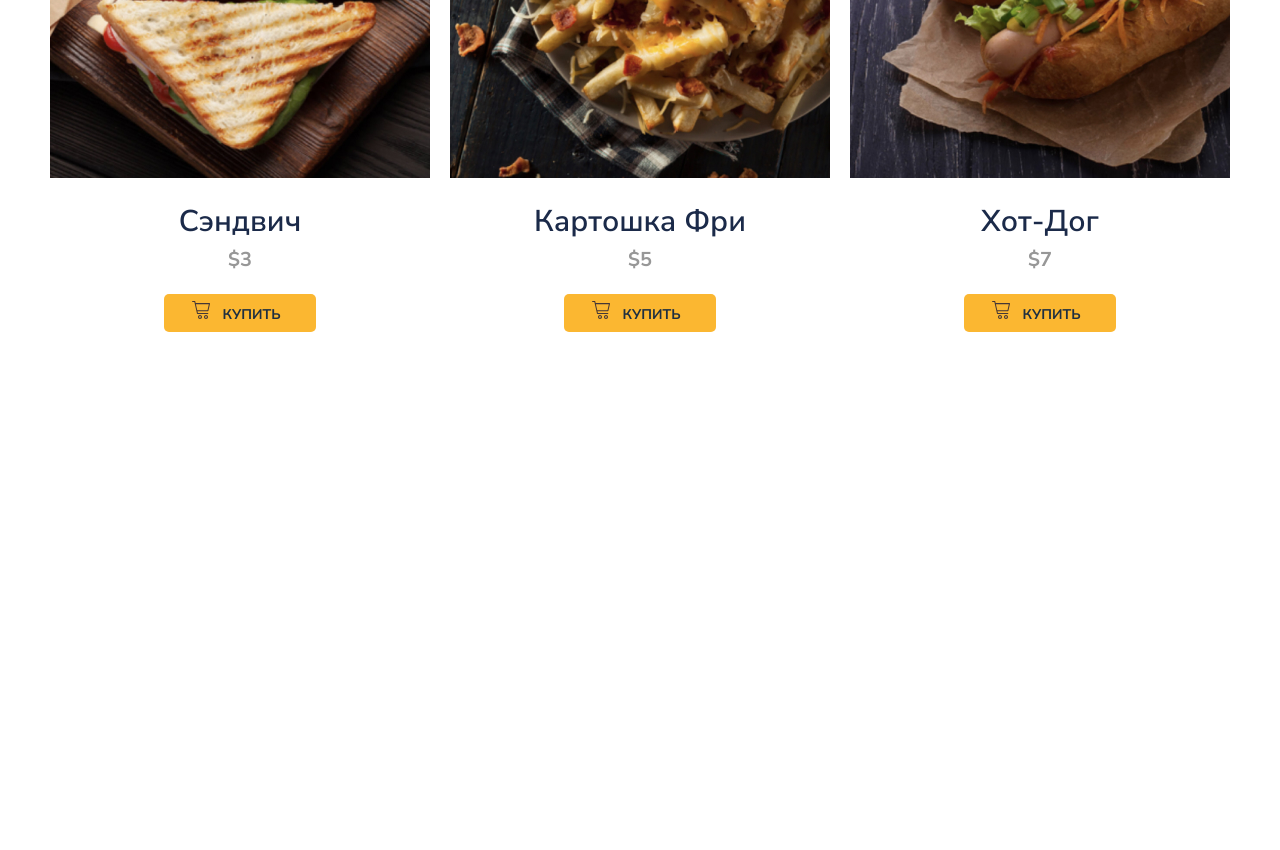
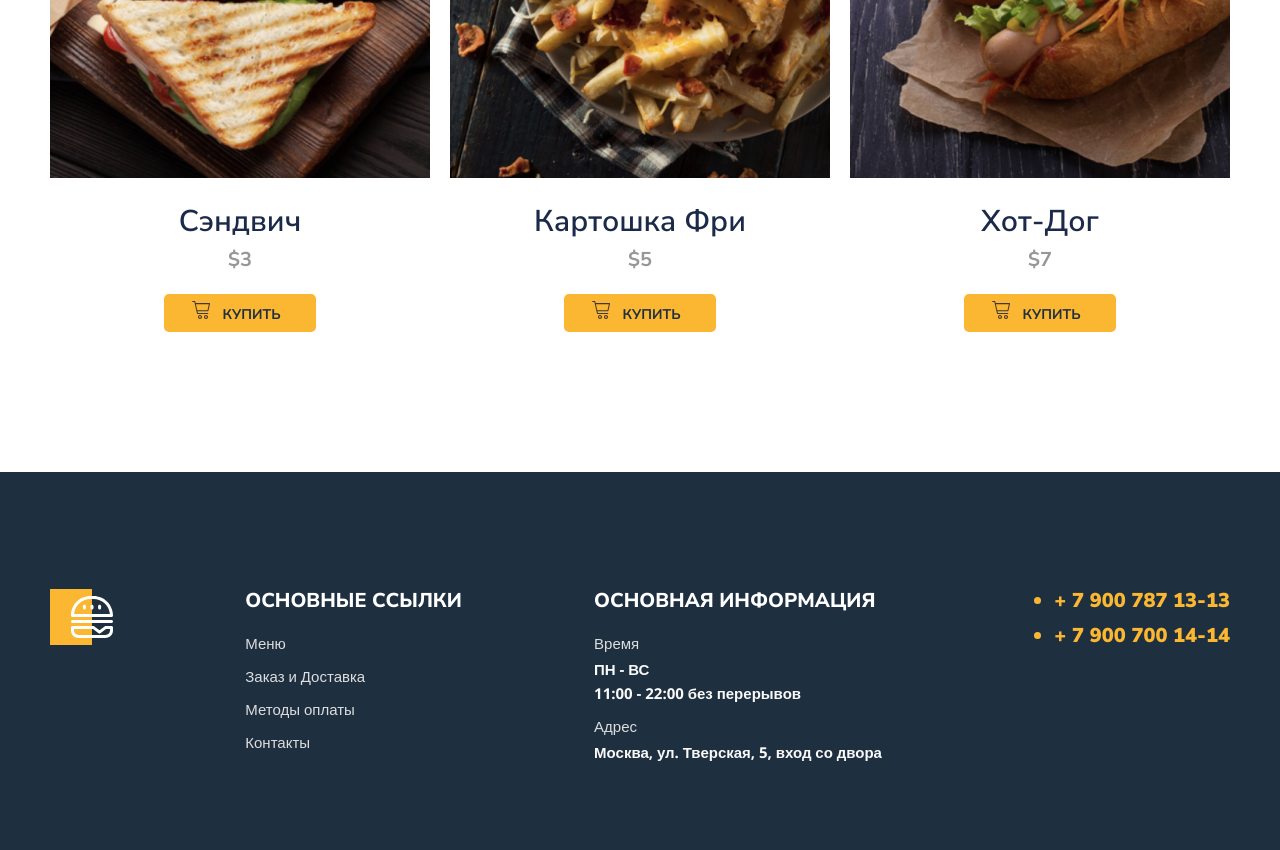
Before and after one commit to LilyaVasina/Module01-Burger, a plain HTML site: page index.html in a window 1280 px wide. Shown: the part 3000-3850 px from the top of the page. Before the commit the page ends 3332 px from the top, so only its background shows below. Drawn offline with nearby package versions, Linux system fonts and the light colour scheme.

Commit message:
Add files

```diff
--- a/index.html
+++ b/index.html
@@ -139,10 +139,10 @@
                 </div>
             </div>
         </section>
-        <section class="option">
+        <section class="menu">
             <div class="container">
-                <div  class="option-header">
-                    <h2 class="option-title">
+                <div  class="menu-header">
+                    <h2 class="menu-title">
                          Дополнительно
                     </h2>
                 </div>
@@ -184,6 +184,44 @@
             </div>
         </section>
     </main>
+    <footer class="footer">
+        <div class="container">
+            <div class="footer-box">
+                <div class="footer-item">
+                    <img class="footer-logo" src="../Module01-Burger/images/logo-footer.svg" alt="Logo">
+                </div>
+                <div class="footer-item">
+                    <h2>основные ссылки</h2>
+                    <ul class="footer-list">
+                        <li><a href="">Меню</a></li>
+                        <li><a href="">Заказ и Доставка</a></li>
+                        <li><a href="">Методы оплаты</a></li>
+                        <li><a href="">Контакты</a></li>
+                    </ul>
+                </div>
+                <div class="footer-item">
+                    <h2>основная информация</h2>
+                    <ul class="footer-list">
+                        <li>
+                            <span>Время</span>
+                            ПН - ВС <br>
+                            11:00 - 22:00 без перерывов
+                        </li>
+                        <li>
+                            <span>Адрес</span>
+                            Москва, ул. Тверская, 5, вход со двора
+                        </li>
+                    </ul class="footer-list">
+                </div>
+                <div class="footer-tel">
+                    <ul>
+                        <li>+ 7 900 787 13-13</li>
+                        <li>+ 7 900 700 14-14</li>
+                    </ul>
+                </div>
+            </div>
+        </div>
+    </footer>
 
 </body>
 </html>
--- a/styles/main.css
+++ b/styles/main.css
@@ -214,6 +214,7 @@ header {
     grid-template-columns: repeat(3, 1fr);
     gap: 45px 20px;
     margin-top: 34px;
+    margin-bottom: 100px;;
 }
 .menu-grid-cover{
     width: 100%;
@@ -280,11 +281,60 @@ header {
     color: #1E2F40;
 
 }
-.option-title{
+.footer {
+    background: #1E2F40;
+    color: #fff;
+    padding-top: 117px;
+    padding-bottom: 106px;
+    margin-top: 140px;
+}
+.footer-box{
+    display: flex;
+    justify-content: space-between;
+}
+.footer-logo {
+    width: 63px;
+    height: 56px;
+}
+.footer-item {
+    flex: 0 0 auto;
+}
+.footer-item h2 {
+    font-size: 20px;
+    font-weight: 800;
+    text-transform: uppercase;
+    margin-bottom: 19px;
+    margin-top: 0;
+}
+.footer-item li {
+    margin-bottom: 9px;
+    font-family: 'Open Sans', sans-serif;
+    font-size: 15px;
+    color: #FAF9F9;
     font-weight: 700;
-    font-size: 44px;
-    text-transform: uppercase;
-    color: #1B2A49;
-    margin: 0;
-    margin-top: 100px;
+    line-height: 24px;
 }
+.footer-item a {
+    color: #DEDEDE;
+    text-decoration: none;
+    font-weight: 400;
+}
+.footer-item span {
+    color: #DEDEDE;
+    display: block;
+    font-weight: 400;
+    margin-bottom: 2px;
+}
+.footer-tel ul {
+    font-size: 20px;
+    font-weight: 900;
+    color: #FBB731;
+    margin-top: 0;
+}
+.footer-tel li {
+    margin-bottom: 12px;
+}
+.footer-list{
+    padding-left: 0;
+    list-style-type: none;
+}
```
Also changed, not shown: images/logo-footer.svg (added).
